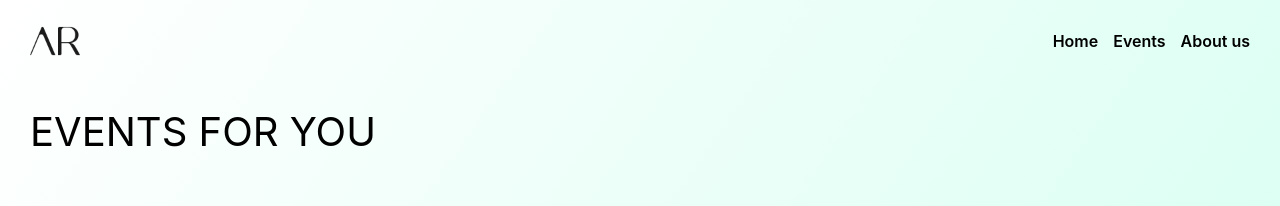
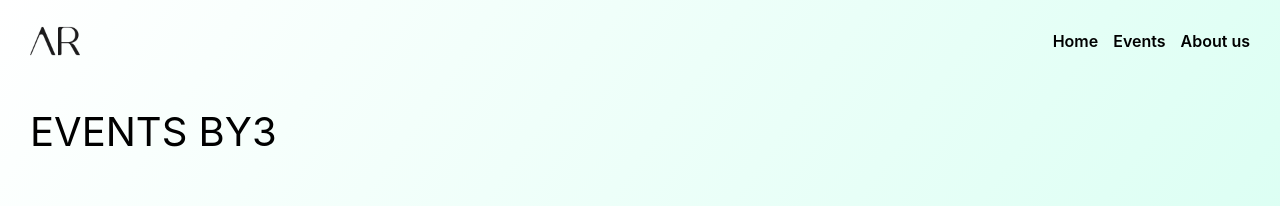
Before and after one commit to thedarksamurai/eventsProject, a Next.js app in the folder world-events/: page / in a window 1280 px wide. Shown: the top 206 px of the page. Built offline with nearby package versions, Linux system fonts and the light colour scheme.

Commit message:
updated main title

```diff
--- a/world-events/pages/index.js
+++ b/world-events/pages/index.js
@@ -5,7 +5,7 @@ export default function Home({ data }) {
   return (
     <div>
       <Head>
-        <title>Events For You</title>
+        <title>Events By3</title>
         <meta name="description" content="World Events" />
         <link rel="icon" href="/favicon.ico" />
       </Head>
--- a/world-events/src/components/header/header.jsx
+++ b/world-events/src/components/header/header.jsx
@@ -27,7 +27,7 @@ export const Header = () => {
             </ul>
           </nav>
         </div>
-        <p className="title"> Events For You</p>
+        <p className="title">Events By3</p>
       </div>
     </header>
   );
```
